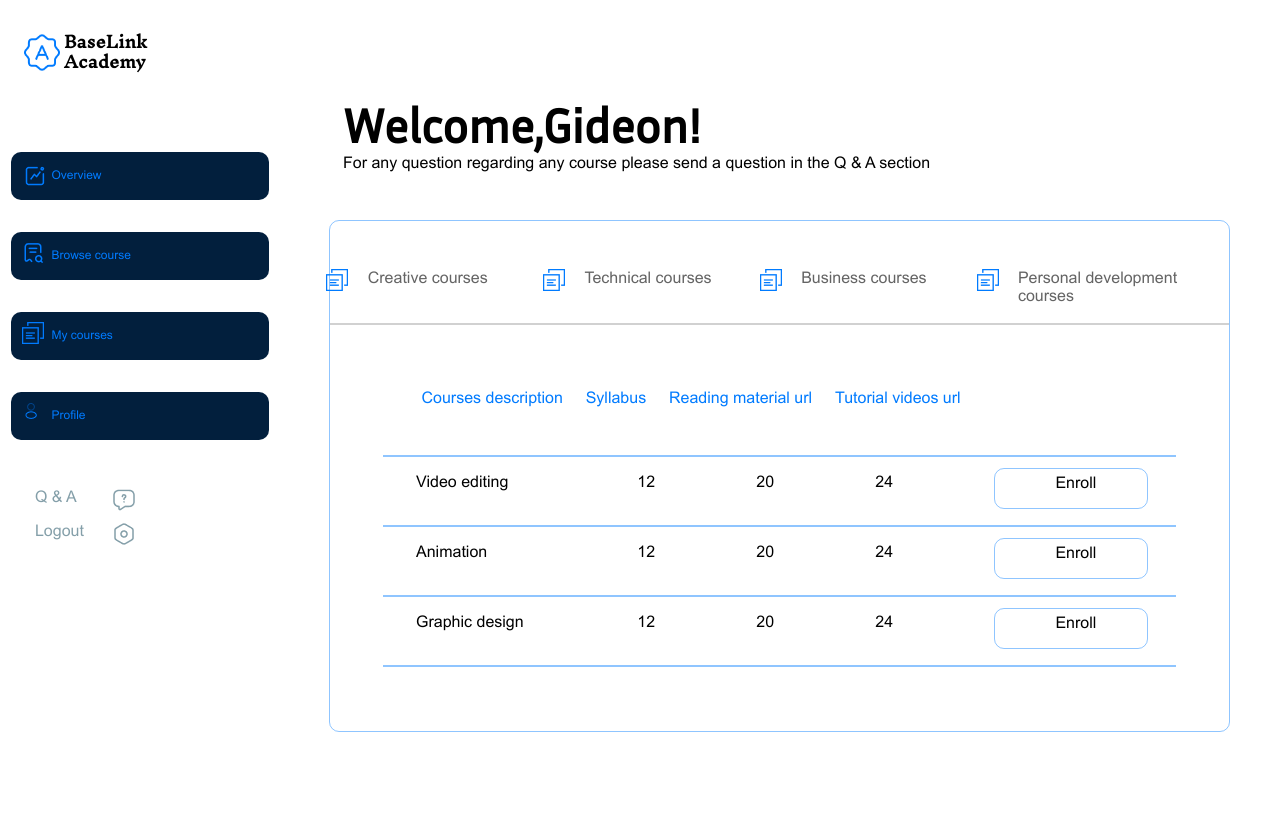
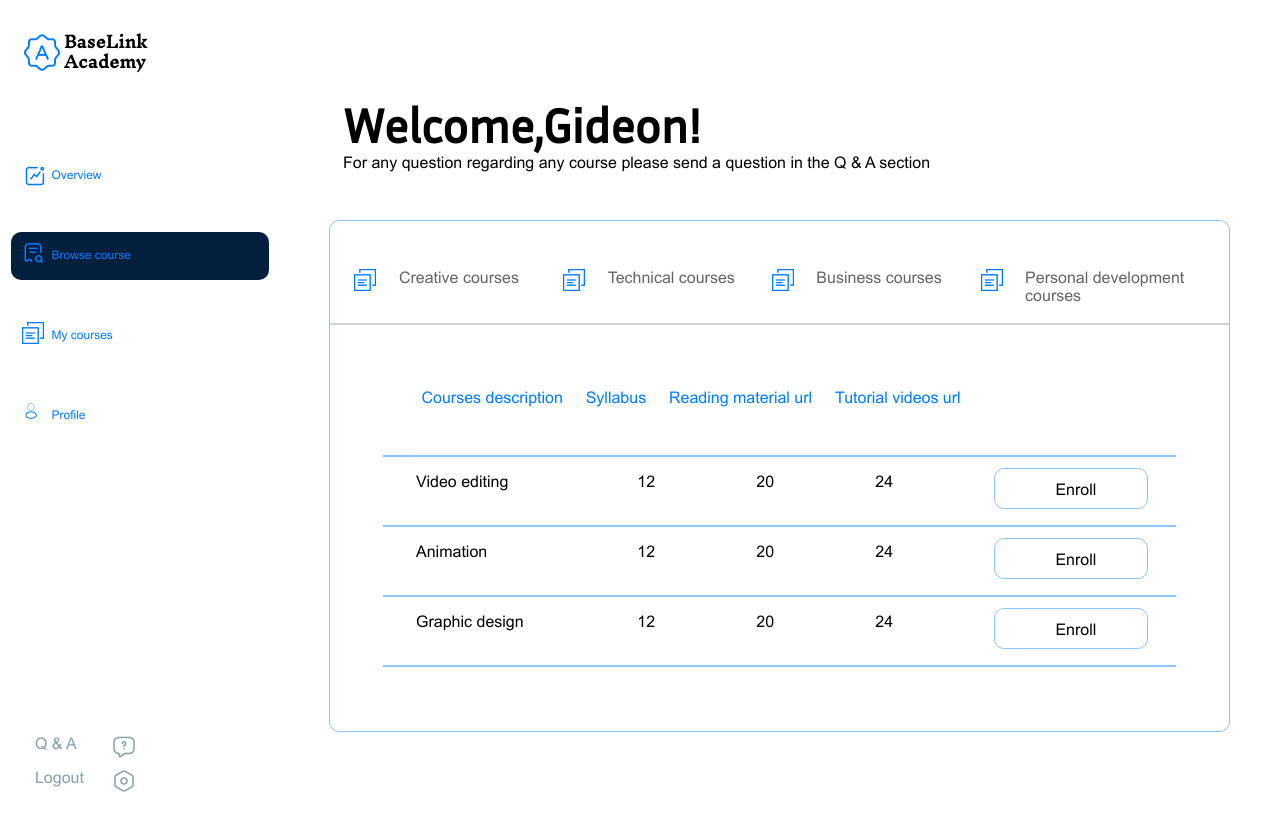
Before and after one commit to Gideonthegre8t/baselink-academy, a React (Create React App) app: page /dashboard in a window 1280 px wide. Both pictures are taken after a click on the element "Browse course". Built offline with nearby package versions, Linux system fonts and the light colour scheme.

Commit message:
website grade

```diff
--- a/src/pages/DashBoard/UserDashboard.js
+++ b/src/pages/DashBoard/UserDashboard.js
@@ -1,6 +1,6 @@
 import React, { useState, useRef, useEffect } from "react";
 import { useNavigate } from "react-router-dom";
-import { motion } from "framer-motion"; // Import framer-motion
+import { motion } from "framer-motion";
 import logo from "../../assets/images/logo.png";
 import overviewImg from "../../../src/assets/images/overview.png";
 import questionMark from "../../../src/assets/images/message-question.png";
@@ -75,7 +75,7 @@ function UserDashboard() {
 
           <div className="dashboard-content">
             <motion.div
-              className="dashboard-item-card"
+              className={`dashboard-item-card ${activeComponent === "Overview" ? 'active-card' : ''}`}
               onClick={() => handleItemClick("Overview", overviewRef)}
               variants={itemVariants}
               whileHover="hover"
@@ -86,7 +86,7 @@ function UserDashboard() {
               </p>
             </motion.div>
             <motion.div
-              className="dashboard-item-card"
+              className={`dashboard-item-card ${activeComponent === "BrowseCourse" ? 'active-card' : ''}`}
               onClick={() => handleItemClick("BrowseCourse", browseCourseRef)}
               variants={itemVariants}
               whileHover="hover"
@@ -97,7 +97,7 @@ function UserDashboard() {
               </p>
             </motion.div>
             <motion.div
-              className="dashboard-item-card"
+              className={`dashboard-item-card ${activeComponent === "MyCourses" ? 'active-card' : ''}`}
               onClick={() => handleItemClick("MyCourses", myCoursesRef)}
               variants={itemVariants}
               whileHover="hover"
@@ -108,7 +108,7 @@ function UserDashboard() {
               </p>
             </motion.div>
             <motion.div
-              className="dashboard-item-card"
+              className={`dashboard-item-card ${activeComponent === "UserInfomation" ? 'active-card' : ''}`}
               onClick={() => handleItemClick("UserInfomation", userInformationRef)}
               variants={itemVariants}
               whileHover="hover"
--- a/src/pages/DashBoard/index.css
+++ b/src/pages/DashBoard/index.css
@@ -76,7 +76,7 @@ body {
   gap: 10px;
   border-radius: 10px;
   margin: 0 auto;
-  background: #021f3d;
+
 }
 
 .dash-item-img {
@@ -109,6 +109,7 @@ body {
   padding: 2em;
   gap: 1em;
   margin-left: 30%;
+  margin-top: 100%;
 }
 
 .dashboard-bottom > p {
@@ -319,6 +320,7 @@ ul li::marker {
   margin-top: 1em;
   display: flex;
   padding: 1em;
+  margin-left: 2em;
 }
 
 .browse-content-bottom {
@@ -358,7 +360,7 @@ ul li::marker {
   width: 154px;
   height: 41px;
   padding-left: 60px;
-  padding-top: 5px;
+  padding-top: 12px;
   gap: 10px;
   border: 5px;
   gap: 10px;
@@ -529,20 +531,26 @@ input {
   margin-top: 14em;
 }
 
+.dashboard-item-card.active-card {
+  background-color: #021f3d;
+  color: white; /* Optional: change text color to white for better contrast */
+}
+
+
 @media only screen and (width > 1440px) {
   .browse-course-header {
     margin: 2em 9em;
   }
 
-  .completed-course-icon {
-    position: absolute;
-    margin-left: -2.5em;
-  }
 
   .course-icon,
   .my-course-icon {
     position: absolute;
-    margin-left: -1em;
+ margin-left: -7em;
+  }
+
+  .pd-course-icon {
+    margin-left: -7em;
   }
 
   .course-title {
@@ -550,9 +558,6 @@ input {
     height: 22px;
   }
 
-  .pd-course-icon {
-    margin-left: 0.8em;
-  }
 
   .course-title > p {
     line-height: 25px;
@@ -563,14 +568,16 @@ input {
     gap: 5em;
   }
 
-  .course-icon,
-  .my-course-icon {
-    margin-left: -2em;
+  .note{
+    margin-left: 9em;
   }
 
-  .pd-course-icon {
+  .browse-content-top{
     margin-left: -2em;
+
   }
+
+
 }
 
 @media only screen and (width > 600px) {
@@ -667,7 +674,7 @@ input {
   .enroll {
     width: 120px;
     height: 31px;
-    padding: 5px 50px;
+    padding: 8px 45px;
   }
 
   select {
@@ -807,7 +814,7 @@ input {
     width: 50px;
     height: 29px;
     margin-left: 30%;
-    padding: 5px 12px;
+    padding: 6px 9px;
   }
 
   .personal-information,
```
